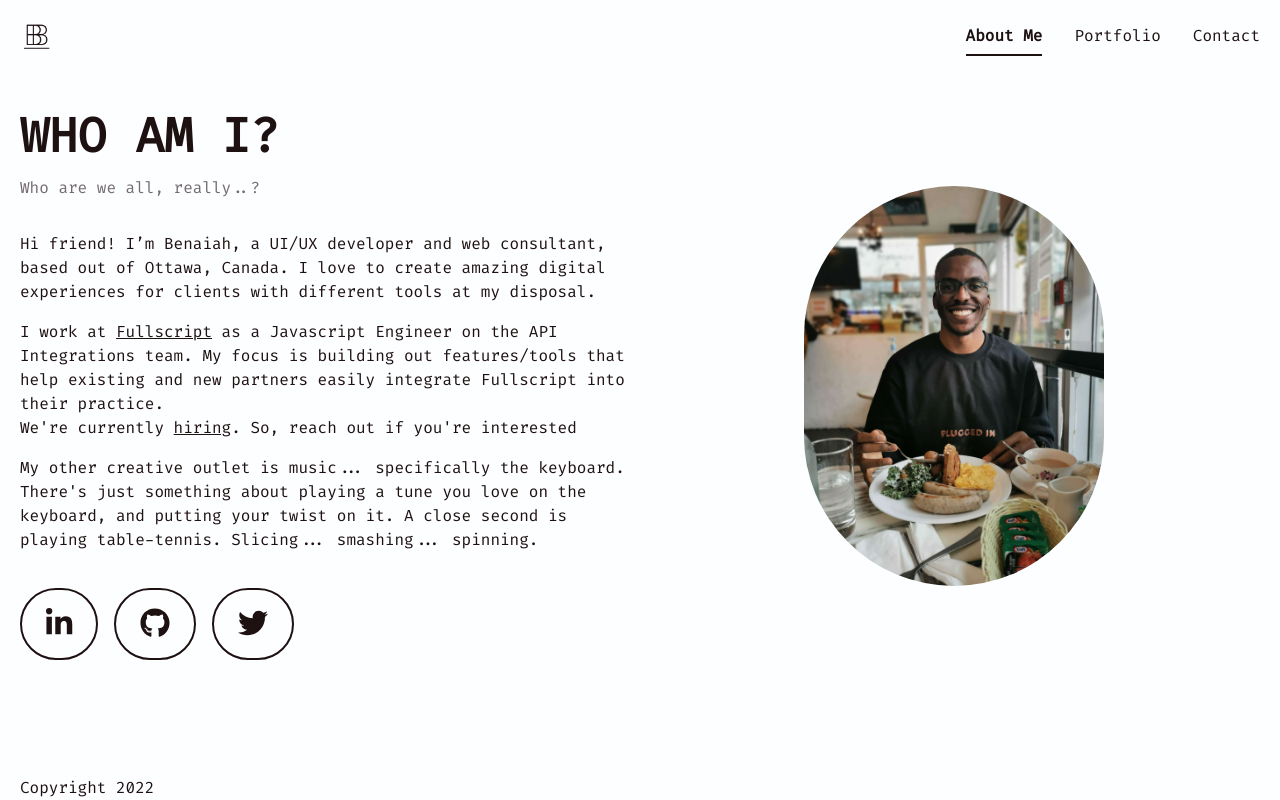
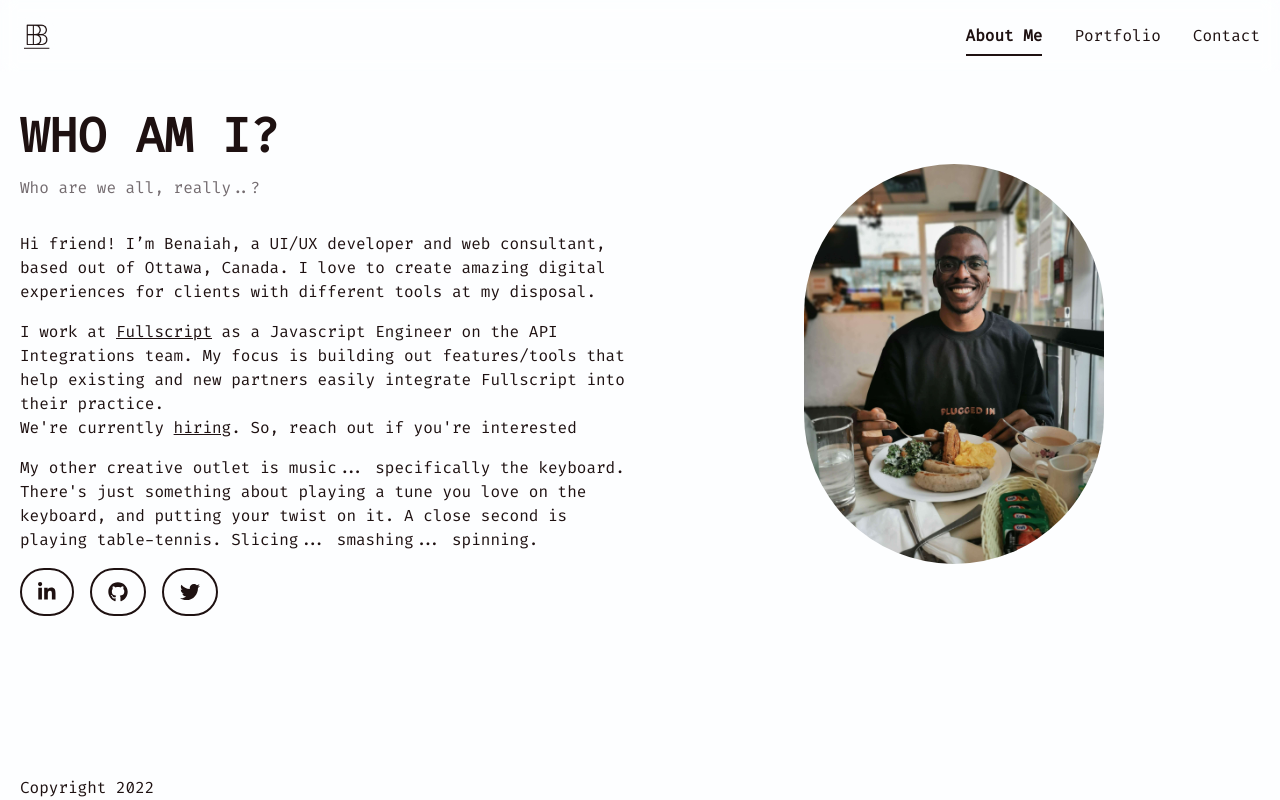
Before and after one commit to bambie1/gatsby-portfolio, a Gatsby site: page /about in a window 1280 px wide. Built offline with nearby package versions, Linux system fonts and the light colour scheme; Gatsby itself is replaced by a stand-in of ours.

Commit message:
fix fontawesome icons

```diff
--- a/gatsby-config.js
+++ b/gatsby-config.js
@@ -9,6 +9,7 @@ module.exports = {
     "gatsby-transformer-sharp",
     "gatsby-transformer-remark",
     `gatsby-plugin-react-helmet`,
+    `gatsby-plugin-fontawesome-css`,
     {
       resolve: `gatsby-plugin-manifest`,
       options: {
--- a/package.json
+++ b/package.json
@@ -24,6 +24,7 @@
     "@fortawesome/react-fontawesome": "^0.1.17",
     "gatsby": "^4.6.0",
     "gatsby-image": "^3.11.0",
+    "gatsby-plugin-fontawesome-css": "^1.2.0",
     "gatsby-plugin-image": "^2.7.0",
     "gatsby-plugin-manifest": "^4.7.0",
     "gatsby-plugin-react-helmet": "^5.6.0",
--- a/src/components/SocialLinks.js
+++ b/src/components/SocialLinks.js
@@ -10,9 +10,13 @@ const linkStyle = `
 px-4 py-2 border-2 rounded-full text-xl hover:text-gray
 `;
 
-const SocialLinks = () => {
+const SocialLinks = ({ row }) => {
   return (
-    <div className="flex md:flex-col md:items-end md:justify-center gap-4 mt-10 md:mt-0">
+    <div
+      className={`flex ${row ? "" : "md:flex-col"} md:items-end ${
+        row ? "mt-8" : "md:justify-center"
+      } gap-4 mt-10 md:mt-0`}
+    >
       <a
         href="https://www.linkedin.com/in/benaiah-ambie-barango/"
         target="_blank"
--- a/src/pages/about.js
+++ b/src/pages/about.js
@@ -1,19 +1,10 @@
 import React from "react";
 import { Helmet } from "react-helmet";
 import { StaticImage } from "gatsby-plugin-image";
-import {
-  faGithub,
-  faLinkedinIn,
-  faTwitter,
-} from "@fortawesome/free-brands-svg-icons";
-import { FontAwesomeIcon } from "@fortawesome/react-fontawesome";
 
 import Layout from "../components/Layout";
 import TextLink from "../components/TextLink";
-
-const linkStyle = `
-px-6 py-4 border-2 rounded-full text-3xl
-`;
+import SocialLinks from "../components/SocialLinks";
 
 const AboutPage = () => {
   return (
@@ -54,32 +45,7 @@ const AboutPage = () => {
               table-tennis. Slicing... smashing... spinning.
             </p>
 
-            <div className="flex mt-5 gap-4">
-              <a
-                href="https://www.linkedin.com/in/benaiah-ambie-barango/"
-                target="_blank"
-                rel="noreferrer"
-                className={linkStyle}
-              >
-                <FontAwesomeIcon icon={faLinkedinIn} />
-              </a>
-              <a
-                href="https://www.linkedin.com/in/benaiah-ambie-barango/"
-                target="_blank"
-                rel="noreferrer"
-                className={linkStyle}
-              >
-                <FontAwesomeIcon icon={faGithub} />
-              </a>
-              <a
-                href="https://www.linkedin.com/in/benaiah-ambie-barango/"
-                target="_blank"
-                rel="noreferrer"
-                className={linkStyle}
-              >
-                <FontAwesomeIcon icon={faTwitter} />
-              </a>
-            </div>
+            <SocialLinks row />
           </div>
 
           <div className="flex md:items-center justify-center order-first h-[200px] overflow-hidden items-start  justify-self-center rounded-[56px] md:h-auto md:rounded-none md:order-2 mb-10 md:mb-0">
```
Also changed, not shown: 1 other file.
